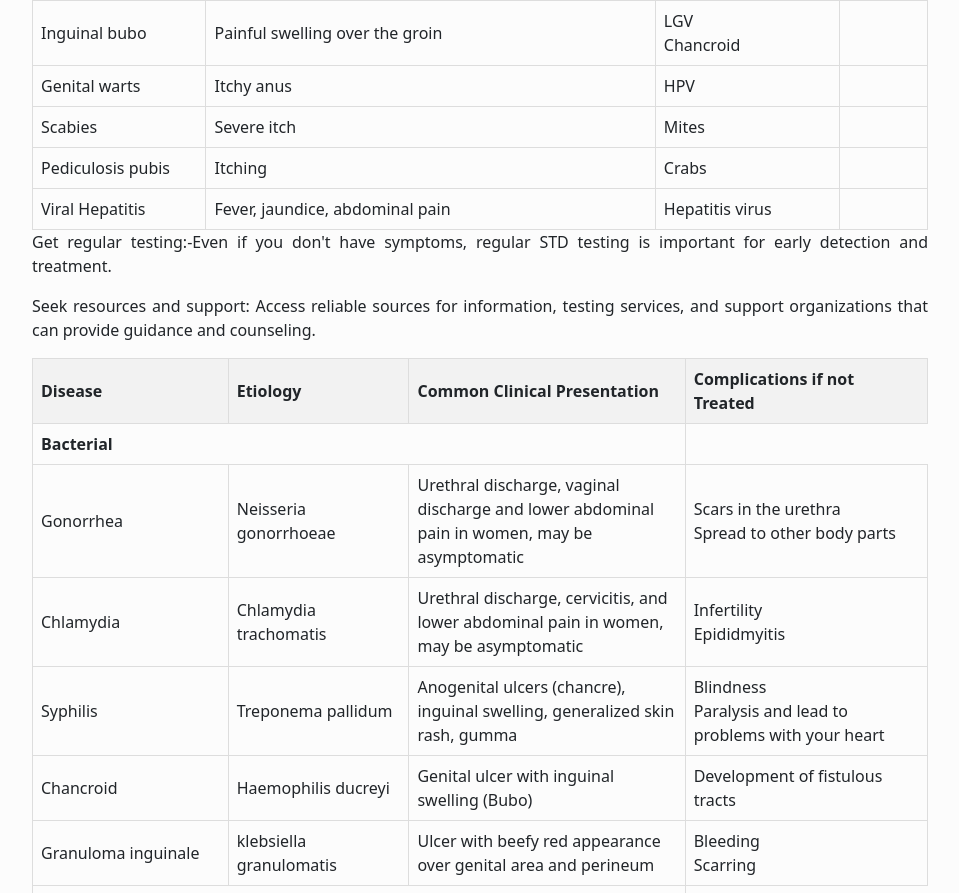
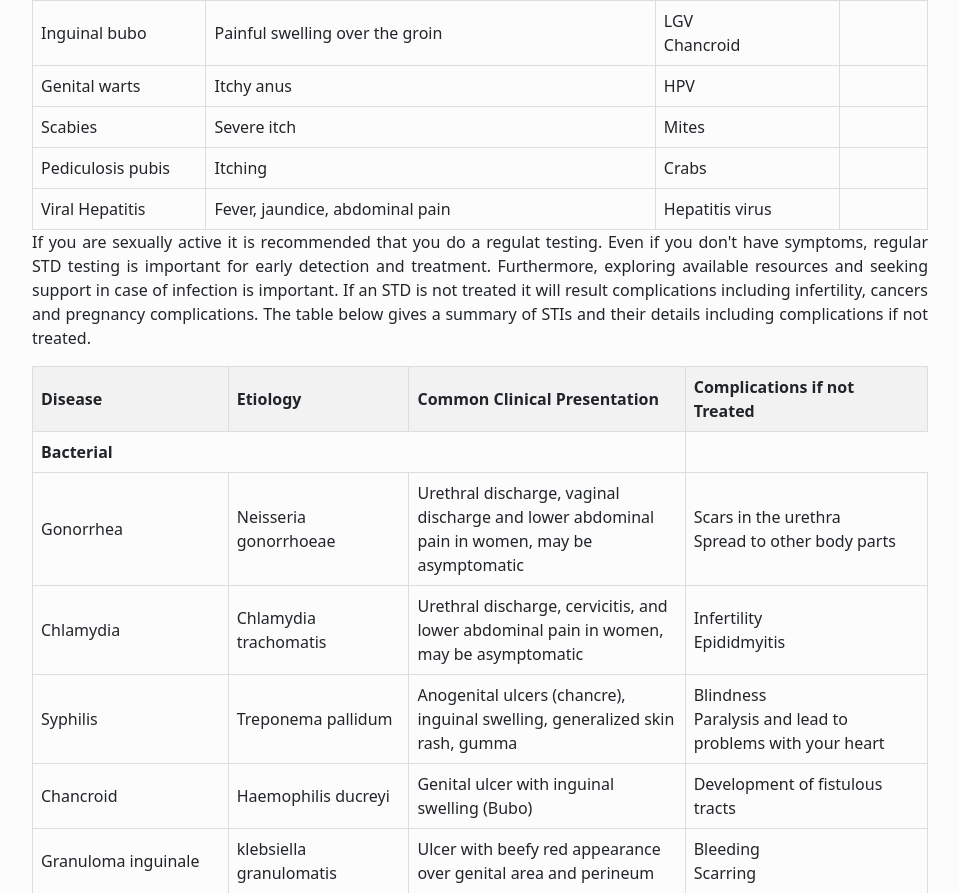
Before and after one commit to mihret-tibebe/chat-bot, a Flask app: page / in a window 1280 px wide. Shown: the part 1970-2863 px from the top of the page, without its empty margins (256-1215 px from the left). Run offline with Flask 2, Linux system fonts and the light colour scheme; parts of the project's set-up code (start-up, migrations or seed data) failed here and were passed over; some libraries are stand-ins or nearby versions.

Commit message:
std and weolcome content updated

```diff
--- a/templates/index.html
+++ b/templates/index.html
@@ -142,77 +142,6 @@
 			</p>
 		</div>
 
-		<!-- <div class="table-container">
-			<table>
-				<tr>
-					<th>Syndrome</th>
-					<th>Symptoms</th>
-					<th>Most Common Causes</th>
-				</tr>
-				<tr>
-					<td>Vaginal discharge</td>
-					<td>Unusual vaginal discharge, vaginal itching, pain during urination</td>
-					<td>
-						Candidiasis<br>
-						Trichomoniasis<br>
-						Bacterial vaginosis<br>
-						Gonorrhea<br>
-						Chlamydia
-					</td>
-				</tr>
-				<tr>
-					<td>Urethral discharge</td>
-					<td>Urethral discharge, pain during urination, frequent urination</td>
-					<td>
-						Gonorrhea<br>
-						Chlamydia
-					</td>
-				</tr>
-				<tr>
-					<td>Genital ulcer</td>
-					<td>Genital sore</td>
-					<td>
-						Syphilis<br>
-						Chancroid<br>
-						Genital herpes
-					</td>
-				</tr>
-				<tr>
-					<td>Lower abdominal pain</td>
-					<td>Lower abdominal pain, pain during sexual intercourse</td>
-					<td>
-						Gonorrhea<br>
-						Chlamydia
-					</td>
-				</tr>
-				<tr>
-					<td>Scrotal swelling</td>
-					<td>Scrotal pain and swelling</td>
-					<td>
-						Gonorrhea<br>
-						Chlamydia
-					</td>
-				</tr>
-				<tr>
-					<td>Inguinal bubo</td>
-					<td>Painful swelling over the groin</td>
-					<td>
-						LGV<br>
-						Chancroid
-					</td>
-				</tr>
-				<tr>
-					<td>Neonatal conjunctivitis</td>
-					<td>Swollen eyelids, discharge, baby cannot open his eyes</td>
-					<td>
-						Gonorrhea<br>
-						Chlamydia
-					</td>
-				</tr>
-			</table>
-
-		</div> -->
-
 		<div class="table-container">
 			<table>
 				<tr>
@@ -309,15 +238,11 @@
 
 		<div>
 			<p>
-				Get regular testing:-Even if you don't have symptoms, regular STD testing is important for early
-				detection and
-				treatment.
-			</p>
-
-			<p>
-				Seek resources and support: Access reliable sources for information, testing services, and support
-				organizations
-				that can provide guidance and counseling.
+				If you are sexually active it is recommended that you do a regulat testing. Even if you don't have symptoms, regular STD
+				testing is important for early detection and treatment. Furthermore, exploring available resources and seeking support
+				in case of infection is important.
+				If an STD is not treated it will result complications including infertility, cancers and pregnancy complications. The
+				table below gives a summary of STIs and their details including complications if not treated.
 			</p>
 		</div>
 
```
